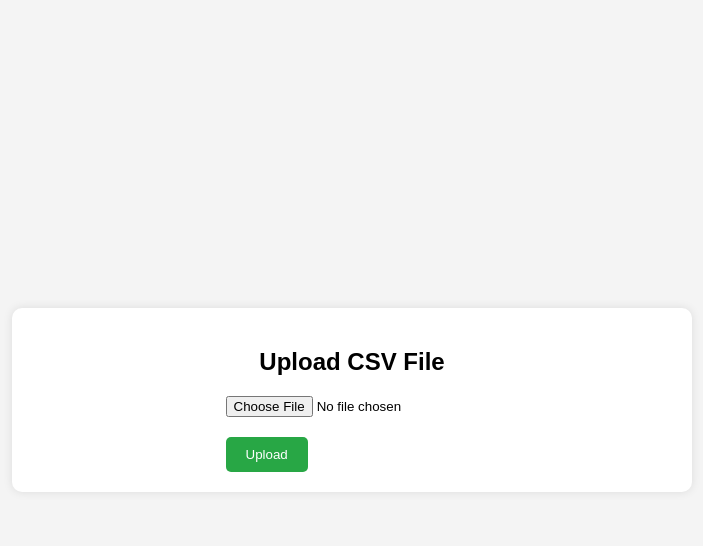
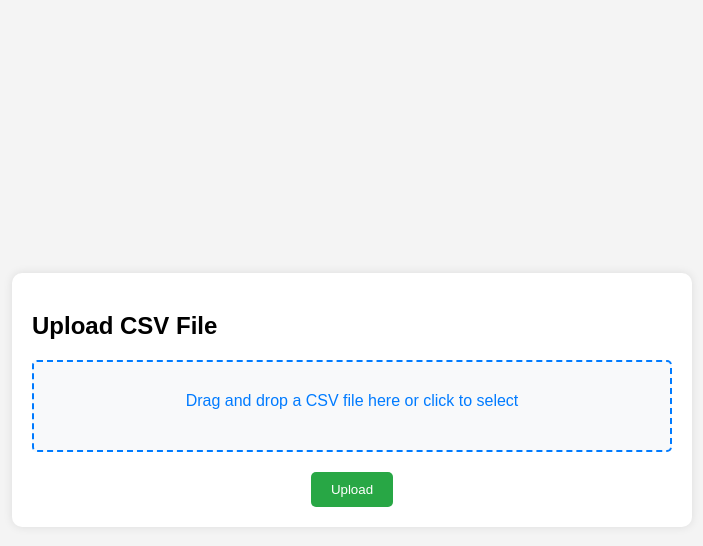
Before and after one commit to zeroix07/monthly-recap-tool, a Flask app: page / in a window 1280 px wide. Shown: the top 546 px of the page, without its empty margins (288-991 px from the left). Run offline with Flask 3, Linux system fonts and the light colour scheme.

Commit message:
update notification pop up

```diff
--- a/static/css/style.css
+++ b/static/css/style.css
@@ -38,3 +38,45 @@ input[type="submit"] {
 input[type="submit"]:hover {
     background-color: #218838;
 }
+
+.button-container {
+    display: flex;
+    justify-content: center;  /* This centers the button horizontally */
+    margin-top: 20px;
+}
+
+/* Modal styling */
+.modal {
+    display: none; /* Hidden by default */
+    position: fixed; /* Stay in place */
+    z-index: 9999; /* Sit on top */
+    left: 0;
+    top: 0;
+    width: 100%; /* Full width */
+    height: 100%; /* Full height */
+    background-color: rgba(0, 0, 0, 0.5); /* Black background with transparency */
+    justify-content: center;
+    align-items: center;
+}
+
+.modal-content {
+    background-color: #fff;
+    padding: 20px;
+    border-radius: 5px;
+    text-align: center;
+    width: 300px;
+}
+
+.close-btn {
+    color: #aaa;
+    float: right;
+    font-size: 28px;
+    font-weight: bold;
+    cursor: pointer;
+}
+
+.close-btn:hover, .close-btn:focus {
+    color: #000;
+    text-decoration: none;
+    cursor: pointer;
+}
--- a/static/css/upload-style.css
+++ b/static/css/upload-style.css
@@ -25,3 +25,30 @@
     0% { transform: rotate(0deg); }
     100% { transform: rotate(360deg); }
 }
+
+/* Upload page specific styles */
+.drop-zone {
+    max-width: 100%;
+    padding: 30px;
+    border: 2px dashed #007bff;
+    border-radius: 5px;
+    background-color: #f8f9fa;
+    text-align: center;
+    cursor: pointer;
+    margin-top: 20px;
+}
+
+.drop-zone.dragover {
+    background-color: #e2e6ea;
+    border-color: #007bff;
+}
+
+.drop-zone p {
+    margin: 0;
+    font-size: 16px;
+    color: #007bff;
+}
+
+.drop-zone input {
+    display: none;
+}
--- a/static/js/script.js
+++ b/static/js/script.js
@@ -1,9 +1,80 @@
 document.addEventListener('DOMContentLoaded', function() {
     const form = document.getElementById('uploadForm');
     const spinnerOverlay = document.getElementById('spinner-overlay');
+    const dropZone = document.getElementById('drop-zone');
+    const fileInput = document.getElementById('fileInput');
+    const fileNameDisplay = document.getElementById('fileName');  // The file name display element
+    const dropMessage = document.getElementById('dropMessage');   // The drop zone message
 
-    // Show the spinner overlay when the form is submitted
-    form.addEventListener('submit', function() {
-        spinnerOverlay.style.display = 'flex';  // Show the spinner overlay
+    // Modal elements
+    const modal = document.getElementById('modal');
+    const closeBtn = document.querySelector('.close-btn');
+
+    // Show the spinner overlay when the form is submitted, but only if a file is selected
+    form.addEventListener('submit', function(e) {
+        if (!fileInput.files.length) {
+            e.preventDefault();  // Prevent the form submission if no file is selected
+            modal.style.display = 'flex';  // Show the modal
+        } else {
+            spinnerOverlay.style.display = 'flex';  // Show the spinner overlay
+        }
+    });
+
+    // Close the modal when the user clicks on the close button
+    closeBtn.addEventListener('click', function() {
+        modal.style.display = 'none';  // Hide the modal
+    });
+
+    // Also close the modal if the user clicks anywhere outside of the modal content
+    window.addEventListener('click', function(e) {
+        if (e.target == modal) {
+            modal.style.display = 'none';  // Hide the modal
+        }
+    });
+
+    // Drag-and-drop functionality
+    dropZone.addEventListener('click', function() {
+        fileInput.click();  // Open file dialog when drop zone is clicked
+    });
+
+    dropZone.addEventListener('dragover', function(e) {
+        e.preventDefault();
+        dropZone.classList.add('dragover');  // Add a class to style the drag-over effect
+    });
+
+    dropZone.addEventListener('dragleave', function() {
+        dropZone.classList.remove('dragover');  // Remove the class when file is no longer dragged over
+    });
+
+    dropZone.addEventListener('drop', function(e) {
+        e.preventDefault();
+        dropZone.classList.remove('dragover');  // Remove the class when file is dropped
+        const files = e.dataTransfer.files;
+
+        // Check if a file was dropped and it's a CSV (check by file extension)
+        if (files.length && files[0].name.endsWith('.csv')) {
+            // Assign the dropped file to the input element
+            fileInput.files = files;
+            console.log('File successfully dropped:', files[0].name);
+
+            // Show the file name in the file name display element
+            fileNameDisplay.textContent = `File: ${files[0].name}`;
+
+            // Hide the drop message
+            dropMessage.style.display = 'none';
+        } else {
+            alert('Please drop a valid CSV file.');
+        }
+    });
+
+    // Handle when a file is selected using the file dialog
+    fileInput.addEventListener('change', function() {
+        if (fileInput.files.length) {
+            // Show the file name in the file name display element
+            fileNameDisplay.textContent = `File: ${fileInput.files[0].name}`;
+
+            // Hide the drop message
+            dropMessage.style.display = 'none';
+        }
     });
 });
--- a/templates/upload.html
+++ b/templates/upload.html
@@ -3,29 +3,41 @@
 <head>
     <meta charset="UTF-8">
     <meta name="viewport" content="width=device-width, initial-scale=1.0">
-    <title>Upload CSV</title>
+    <title>Transaction Report</title>
     <link rel="stylesheet" type="text/css" href="{{ url_for('static', filename='css/style.css') }}">
     <link rel="stylesheet" type="text/css" href="{{ url_for('static', filename='css/Upload-style.css') }}">
 </head>
 <body>
     <div class="container">
-        <div class="header">
-            <h2>Upload CSV File</h2>
-        </div>
-        <div class="form-container">
-            <form action="/" method="post" enctype="multipart/form-data" id="uploadForm">
-                <div>
-                    <input type="file" name="file" accept=".csv" required>
-                </div>
-                <div>
-                    <input type="submit" value="Upload">
-                </div>
-            </form>
-            <div id="spinner-overlay" class="spinner-overlay">
-                <div class="spinner"></div>
+        <h2>Upload CSV File</h2>
+        <form action="/" method="post" enctype="multipart/form-data" id="uploadForm">
+            <!-- Clickable drop zone for drag-and-drop -->
+            <div class="drop-zone" id="drop-zone">
+                <p id="dropMessage">Drag and drop a CSV file here or click to select</p>
+                <input type="file" name="file" id="fileInput" accept=".csv">
+                <p id="fileName" style="margin-top: 10px;"></p> <!-- File name display -->
             </div>
+            <!-- Centered Upload Button -->
+            <div class="button-container">
+                <input type="submit" value="Upload" class="upload-btn">
+            </div>
+        </form>
+    </div>
+
+    <!-- Modal for pop-up notification -->
+    <div id="modal" class="modal">
+        <div class="modal-content">
+            <span class="close-btn">&times;</span>
+            <p>Kamu harus upload file terlebih dahulu</p>
         </div>
     </div>
+
+    <!-- Loading Spinner Overlay -->
+    <div id="spinner-overlay" class="spinner-overlay">
+        <div class="spinner"></div>
+    </div>
+
+    <!-- Link to external JavaScript -->
     <script src="{{ url_for('static', filename='js/script.js') }}"></script>
 </body>
 </html>
```
